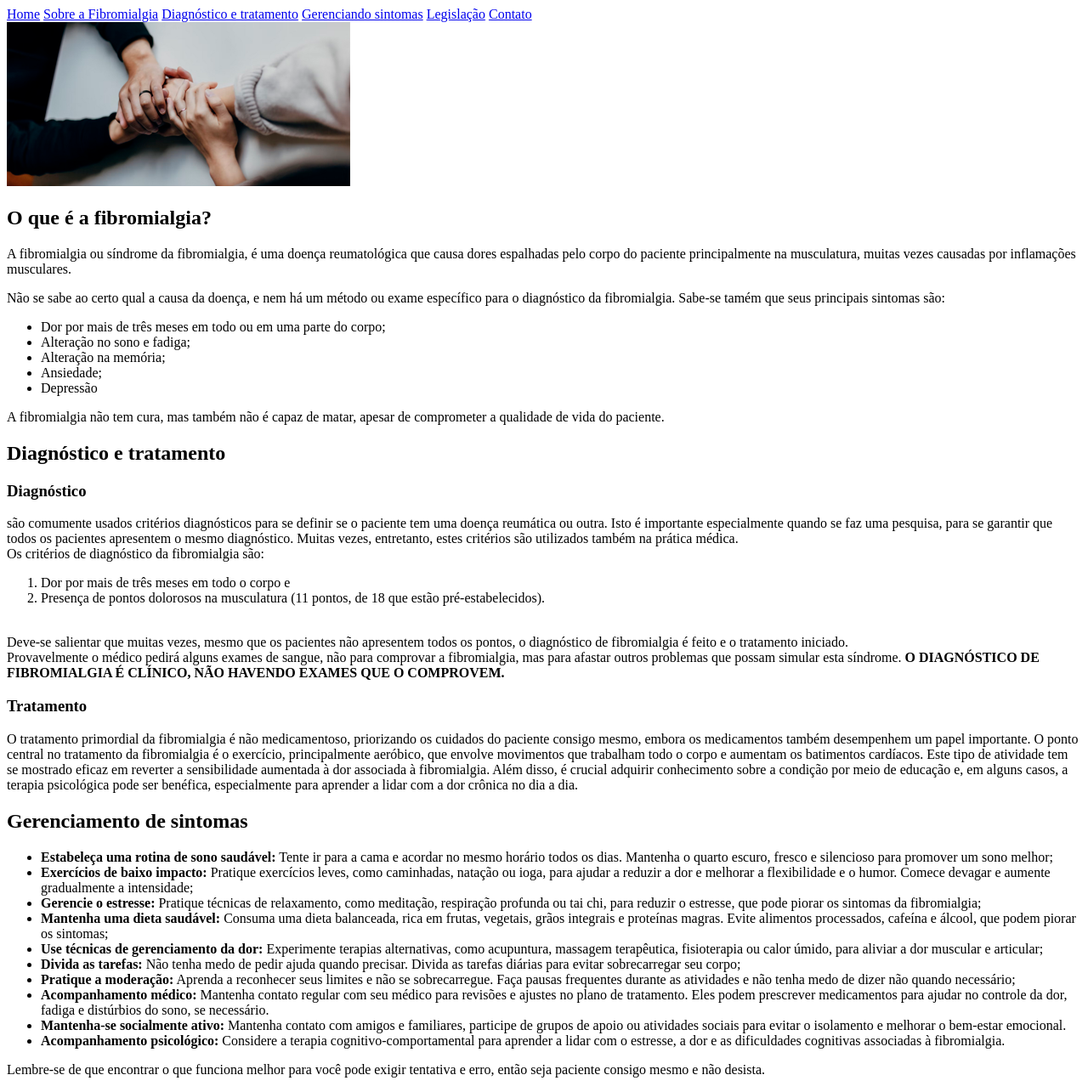
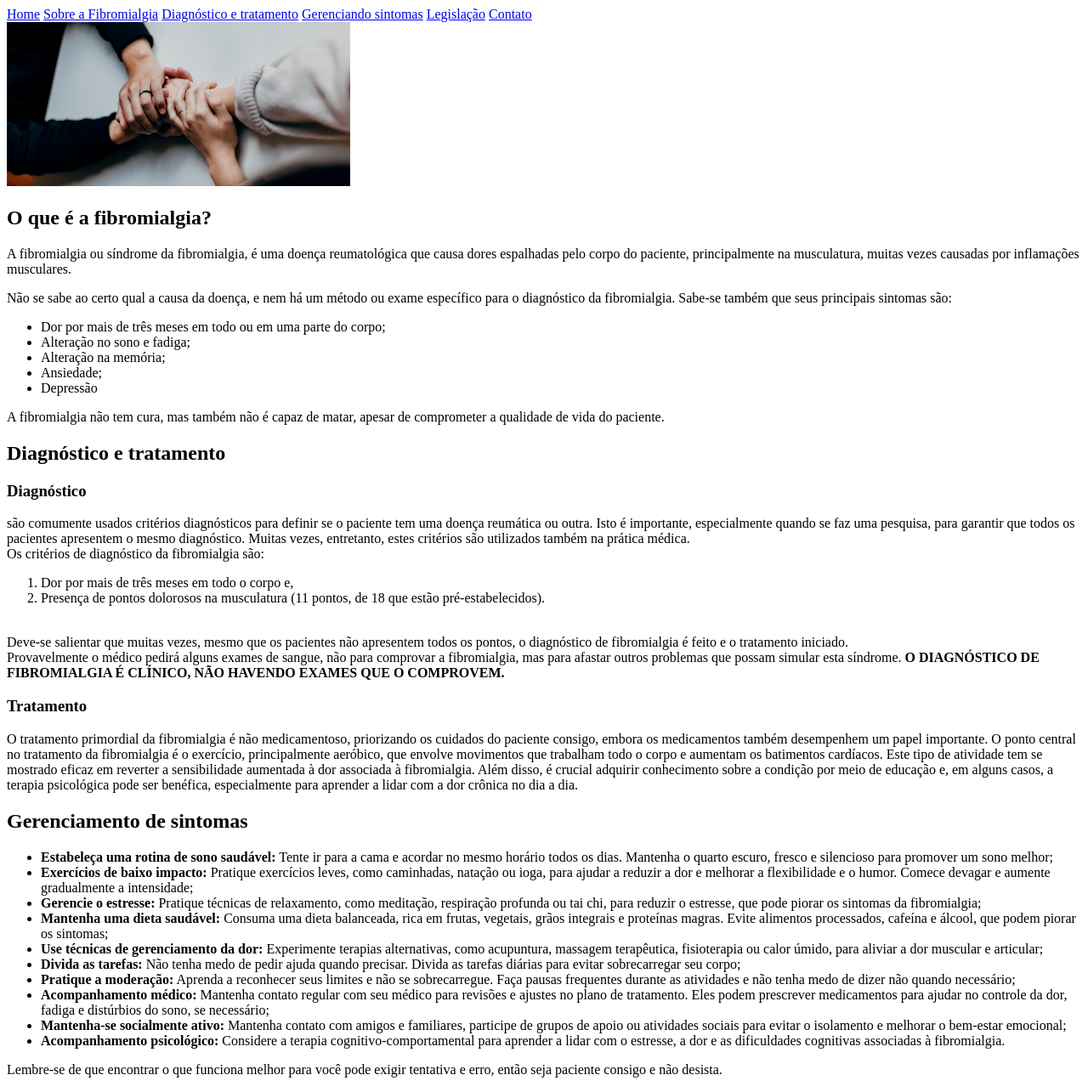
Before and after one commit to PauloRicardoOAlves/fibro-site, a plain HTML site: page index.html in a window 1280 px wide. Shown: the top 1285 px of the page at 85% size. Drawn offline with Linux system fonts and the light colour scheme.

Commit message:
correção ortogáfica

```diff
--- a/index.html
+++ b/index.html
@@ -26,10 +26,14 @@
 
         <section id="Sobre">
             <h1>O que é a fibromialgia?</h1>
-            <p>A fibromialgia ou síndrome da fibromialgia, é uma doença reumatológica que causa dores espalhadas pelo
-                corpo do paciente principalmente na musculatura, muitas vezes causadas por inflamações musculares. </p>
-            <p>Não se sabe ao certo qual a causa da doença, e nem há um método ou exame específico para o diagnóstico da
-                fibromialgia. Sabe-se tamém que seus principais sintomas são:
+            <p>
+                A fibromialgia ou síndrome da fibromialgia, é uma doença reumatológica que causa dores espalhadas pelo
+                corpo do paciente, principalmente na musculatura, muitas vezes causadas por inflamações musculares.
+            </p>
+            <p>
+                Não se sabe ao certo qual a causa da doença, e nem há um método ou exame específico para o diagnóstico
+                da
+                fibromialgia. Sabe-se também que seus principais sintomas são:
             <ul>
                 <li>Dor por mais de três meses em todo ou em uma parte do corpo;</li>
                 <li>Alteração no sono e fadiga;</li>
@@ -45,14 +49,15 @@
         <section id="diagnostico">
             <h1>Diagnóstico e tratamento</h1>
             <h3>Diagnóstico</h3>
-            <p>são comumente usados critérios diagnósticos para se definir se o paciente tem uma doença reumática ou
-                outra. Isto é importante especialmente quando se faz uma pesquisa, para se garantir que todos os
+            <p>
+                são comumente usados critérios diagnósticos para definir se o paciente tem uma doença reumática ou
+                outra. Isto é importante, especialmente quando se faz uma pesquisa, para garantir que todos os
                 pacientes apresentem o mesmo diagnóstico. Muitas vezes, entretanto, estes critérios são utilizados
                 também na prática médica. <br>
 
                 Os critérios de diagnóstico da fibromialgia são:<br>
             <ol>
-                <li>Dor por mais de três meses em todo o corpo e</li>
+                <li>Dor por mais de três meses em todo o corpo e,</li>
 
                 <li>Presença de pontos dolorosos na musculatura (11 pontos, de 18 que estão pré-estabelecidos).</li>
                 <br>
@@ -65,13 +70,15 @@
                 HAVENDO EXAMES QUE O COMPROVEM.</strong>
             </p>
             <h3>Tratamento</h3>
-            <p>O tratamento primordial da fibromialgia é não medicamentoso, priorizando os cuidados do paciente consigo
-                mesmo, embora os medicamentos também desempenhem um papel importante. O ponto central no tratamento da
+            <p>
+                O tratamento primordial da fibromialgia é não medicamentoso, priorizando os cuidados do paciente
+                consigo, embora os medicamentos também desempenhem um papel importante. O ponto central no tratamento da
                 fibromialgia é o exercício, principalmente aeróbico, que envolve movimentos que trabalham todo o corpo e
                 aumentam os batimentos cardíacos. Este tipo de atividade tem se mostrado eficaz em reverter a
                 sensibilidade aumentada à dor associada à fibromialgia. Além disso, é crucial adquirir conhecimento
                 sobre a condição por meio de educação e, em alguns casos, a terapia psicológica pode ser benéfica,
-                especialmente para aprender a lidar com a dor crônica no dia a dia.</p>
+                especialmente para aprender a lidar com a dor crônica no dia a dia.
+            </p>
         </section>
 
         <section id="sintomas">
@@ -92,8 +99,7 @@
                 </li>
                 <li>
                     <strong>Mantenha uma dieta saudável:</strong> Consuma uma dieta balanceada, rica em frutas,
-                    vegetais, grãos integrais e proteínas magras. Evite alimentos processados, cafeína e álcool, que
-                    podem piorar os sintomas;
+                    vegetais, grãos integrais e proteínas magras. Evite alimentos processados, cafeína e álcool, que podem piorar os sintomas;
                 </li>
                 <li>
                     <strong>Use técnicas de gerenciamento da dor:</strong> Experimente terapias alternativas, como
@@ -101,8 +107,7 @@
                     articular;
                 </li>
                 <li>
-                    <strong>Divida as tarefas:</strong> Não tenha medo de pedir ajuda quando precisar. Divida as tarefas
-                    diárias para evitar sobrecarregar seu corpo;
+                    <strong>Divida as tarefas:</strong> Não tenha medo de pedir ajuda quando precisar. Divida as tarefas diárias para evitar sobrecarregar seu corpo;
                 </li>
                 <li>
                     <strong>Pratique a moderação:</strong> Aprenda a reconhecer seus limites e não se sobrecarregue.
@@ -110,20 +115,20 @@
                 </li>
                 <li>
                     <strong>Acompanhamento médico:</strong> Mantenha contato regular com seu médico para revisões e
-                    ajustes no plano de tratamento. Eles podem prescrever medicamentos para ajudar no controle da dor,
-                    fadiga e distúrbios do sono, se necessário.
+                    ajustes no plano de tratamento. Eles podem prescrever medicamentos para ajudar no controle da dor, fadiga e distúrbios do sono, se necessário;
                 </li>
                 <li>
-                    <strong>Mantenha-se socialmente ativo:</strong> Mantenha contato com amigos e familiares, participe
-                    de grupos de apoio ou atividades sociais para evitar o isolamento e melhorar o bem-estar emocional.
+                    <strong>Mantenha-se socialmente ativo:</strong> Mantenha contato com amigos e familiares, participe de grupos de apoio ou atividades sociais para evitar o isolamento e melhorar o bem-estar emocional;
                 </li>
                 <li>
                     <strong>Acompanhamento psicológico:</strong> Considere a terapia cognitivo-comportamental para
                     aprender a lidar com o estresse, a dor e as dificuldades cognitivas associadas à fibromialgia.
                 </li>
             </ul>
-            <p>Lembre-se de que encontrar o que funciona melhor para você pode exigir tentativa e erro, então seja
-                paciente consigo mesmo e não desista.</p>
+            <p>
+                Lembre-se de que encontrar o que funciona melhor para você pode exigir tentativa e erro, então seja
+                paciente consigo e não desista.
+            </p>
         </section>
 
         <section id="legislacao">
@@ -140,10 +145,20 @@
                     desta lei, especialmente no que diz respeito ao acesso a tratamentos e serviços de saúde adequados.
                 </li>
                 <li>
-                    <strong><a href="https://www.planalto.gov.br/ccivil_03/leis/l9656.htm">Lei dos Planos de Saúde (Lei nº 9.656/1998):</a></strong> Esta lei regulamenta os planos e seguros privados de assistência à saúde no Brasil, garantindo direitos aos beneficiários, como cobertura para tratamentos médicos e terapias. As pessoas com fibromialgia têm direito a receber cobertura para consultas médicas, exames e tratamentos relacionados à sua condição, de acordo com as determinações desta lei.
+                    <strong><a href="https://www.planalto.gov.br/ccivil_03/leis/l9656.htm">Lei dos Planos de Saúde (Lei
+                            nº 9.656/1998):</a></strong> Esta lei regulamenta os planos e seguros privados de
+                    assistência à saúde no Brasil, garantindo direitos aos beneficiários, como cobertura para
+                    tratamentos médicos e terapias. As pessoas com fibromialgia têm direito a receber cobertura para
+                    consultas médicas, exames e tratamentos relacionados à sua condição, de acordo com as determinações
+                    desta lei.
                 </li>
                 <li>
-                    <strong><a href="https://www.gov.br/saude/pt-br/assuntos/saude-de-a-a-z/s/saude-da-pessoa-com-deficiencia">Política Nacional de Saúde da Pessoa com Deficiência:</a></strong> Embora não seja uma lei específica, esta política estabelece diretrizes para a promoção da saúde e a garantia de acesso aos serviços de saúde para pessoas com deficiência. Isso inclui ações para melhorar o diagnóstico, tratamento e reabilitação de pessoas com condições crônicas, como a fibromialgia.
+                    <strong><a
+                            href="https://www.gov.br/saude/pt-br/assuntos/saude-de-a-a-z/s/saude-da-pessoa-com-deficiencia">Política
+                            Nacional de Saúde da Pessoa com Deficiência:</a></strong> Embora não seja uma lei
+                    específica, esta política estabelece diretrizes para a promoção da saúde e a garantia de acesso aos
+                    serviços de saúde para pessoas com deficiência. Isso inclui ações para melhorar o diagnóstico,
+                    tratamento e reabilitação de pessoas com condições crônicas, como a fibromialgia.
                 </li>
             </ul>
             <p>Os seguintes estados já reconhecem a fibromialgia como deficiêcia:</p>
@@ -151,15 +166,31 @@
             <ul>
                 <li>Acre - <a href="https://legis.ac.gov.br/detalhar/5757" target="_blank">Lei nº 1.174/2023</a></li>
                 <li>Alagoas - <a href="https://sapl.al.al.leg.br/norma/2052" target="_blank">Lei nº 8.460/2021</a></li>
-                <li>Amapá - <a href="https://www.legisweb.com.br/legislacao/?id=449621" target="_blank">Lei nº 2.889/2023</a></li>
-                <li>Distrito Federal <a href="https://www.sinj.df.gov.br/sinj/Norma/b95ca4a481a249f6ae8a01beeef02819/Lei_7336_2023_RV.html" target="_blank">Lei nº 7.336/2023</a></li>
-                <li>Espítito Santo <a href="https://www.al.es.gov.br/appdata/anexos_internet/DiariosPDF/2024/DPL______16.04.2024_O.pdf" target="_blank">Lei nº 12.086/2024</a></li>
-                <li>Maranhão - <a href="https://www.diariooficial.ma.gov.br/index.php?page=busca&termo=fibromialgia&tipo=&dti=&dtf=" target="_blank">Lei nº 11.177/2019</a></li>
-                <li>Mato Grosso - <a href="https://www.google.com/url?sa=t&source=web&rct=j&opi=89978449&url=https://www.al.mt.gov.br/storage/webdisco/leis/lei-11554-2021.pdf&ved=2ahUKEwiPiPjw-OyFAxVHGLkGHWqFA7kQFnoECBoQAQ&usg=AOvVaw0eBKIJWr7_nCIX7MRgh8wA" target="_blank">Lei nº 11.554/2021</a></li>
-                <li>Minas Gerais - <a href="https://www.almg.gov.br/legislacao-mineira/LEI/24508/2023/" target="_blank">Lei nº 24.508/2023</a></li>
-                <li>Rio Grande do Norte - <a href="https://www.google.com/url?sa=t&source=web&rct=j&opi=89978449&url=http://www.al.rn.leg.br/storage/legislacao/2022/mao9hfr2u8ovy2xjmen404o8shy7vn.pdf&ved=2ahUKEwjq9cW0-eyFAxWEgGEGHebpDVcQFnoECA4QAw&usg=AOvVaw1wbCEUCQUU5hLiM1G7QO1i" target="_blank">Lei nº 11.122/2022</a></li>
-                <li>Rondônia - <a href="https://www.google.com/url?sa=t&source=web&rct=j&opi=89978449&url=https://www.al.ro.leg.br/media/legislacao_compilad_pcd/L5541.pdf&ved=2ahUKEwjUhoLd-eyFAxV0ILkGHZLeDU4QFnoECA4QAw&usg=AOvVaw1U-SW3sFW7eTe6Zw8XSCrp" target="_blank">Lei nº 5.541/2023</a></li>
-                <li>Roraima - <a href="https://www.google.com/url?sa=t&source=web&rct=j&opi=89978449&url=https://sapl.al.rr.leg.br/media/sapl/public/normajuridica/2024/4489/lei_no_1922_de_18_de_janeiro_de_2024.pdf&ved=2ahUKEwjMou-H-uyFAxXAO7kGHZhSBeoQFnoECA4QAw&usg=AOvVaw1snhoylx1CFddP-FtP8BzA" target="_blank">Lei nº 1.922/2024</a></li>
+                <li>Amapá - <a href="https://www.legisweb.com.br/legislacao/?id=449621" target="_blank">Lei nº
+                        2.889/2023</a></li>
+                <li>Distrito Federal <a
+                        href="https://www.sinj.df.gov.br/sinj/Norma/b95ca4a481a249f6ae8a01beeef02819/Lei_7336_2023_RV.html"
+                        target="_blank">Lei nº 7.336/2023</a></li>
+                <li>Espítito Santo <a
+                        href="https://www.al.es.gov.br/appdata/anexos_internet/DiariosPDF/2024/DPL______16.04.2024_O.pdf"
+                        target="_blank">Lei nº 12.086/2024</a></li>
+                <li>Maranhão - <a
+                        href="https://www.diariooficial.ma.gov.br/index.php?page=busca&termo=fibromialgia&tipo=&dti=&dtf="
+                        target="_blank">Lei nº 11.177/2019</a></li>
+                <li>Mato Grosso - <a
+                        href="https://www.google.com/url?sa=t&source=web&rct=j&opi=89978449&url=https://www.al.mt.gov.br/storage/webdisco/leis/lei-11554-2021.pdf&ved=2ahUKEwiPiPjw-OyFAxVHGLkGHWqFA7kQFnoECBoQAQ&usg=AOvVaw0eBKIJWr7_nCIX7MRgh8wA"
+                        target="_blank">Lei nº 11.554/2021</a></li>
+                <li>Minas Gerais - <a href="https://www.almg.gov.br/legislacao-mineira/LEI/24508/2023/"
+                        target="_blank">Lei nº 24.508/2023</a></li>
+                <li>Rio Grande do Norte - <a
+                        href="https://www.google.com/url?sa=t&source=web&rct=j&opi=89978449&url=http://www.al.rn.leg.br/storage/legislacao/2022/mao9hfr2u8ovy2xjmen404o8shy7vn.pdf&ved=2ahUKEwjq9cW0-eyFAxWEgGEGHebpDVcQFnoECA4QAw&usg=AOvVaw1wbCEUCQUU5hLiM1G7QO1i"
+                        target="_blank">Lei nº 11.122/2022</a></li>
+                <li>Rondônia - <a
+                        href="https://www.google.com/url?sa=t&source=web&rct=j&opi=89978449&url=https://www.al.ro.leg.br/media/legislacao_compilad_pcd/L5541.pdf&ved=2ahUKEwjUhoLd-eyFAxV0ILkGHZLeDU4QFnoECA4QAw&usg=AOvVaw1U-SW3sFW7eTe6Zw8XSCrp"
+                        target="_blank">Lei nº 5.541/2023</a></li>
+                <li>Roraima - <a
+                        href="https://www.google.com/url?sa=t&source=web&rct=j&opi=89978449&url=https://sapl.al.rr.leg.br/media/sapl/public/normajuridica/2024/4489/lei_no_1922_de_18_de_janeiro_de_2024.pdf&ved=2ahUKEwjMou-H-uyFAxXAO7kGHZhSBeoQFnoECA4QAw&usg=AOvVaw1snhoylx1CFddP-FtP8BzA"
+                        target="_blank">Lei nº 1.922/2024</a></li>
             </ul>
         </section>
     </body>
```
Also changed, not shown: 1 other file.
